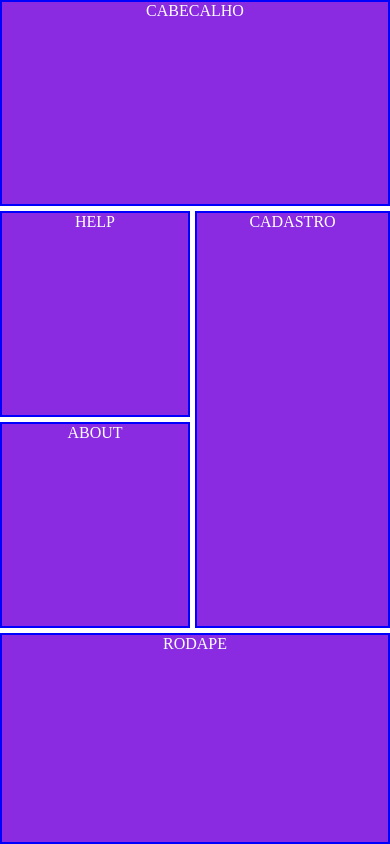
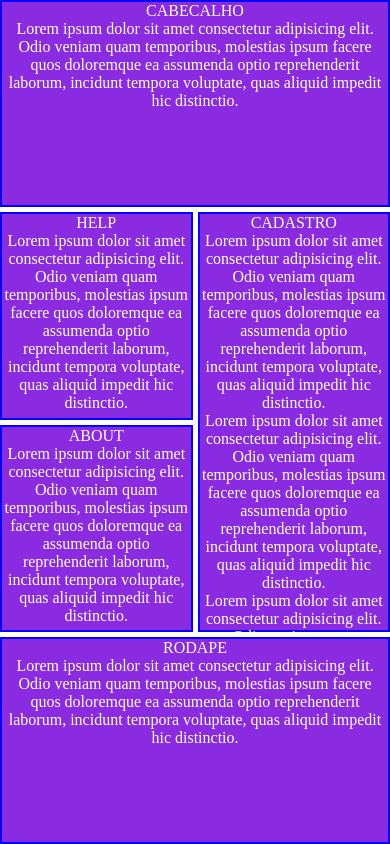
Before and after one commit to 1TDSPW-2024/exemplo-grid, a plain HTML site: page index.html in a window 390 px wide. Drawn offline with Linux system fonts and the light colour scheme.

Commit message:
Layout avançado com @media-queries

```diff
--- a/css/estilo.css
+++ b/css/estilo.css
@@ -7,6 +7,7 @@
 .container{
   display: grid;
   height: 100vh;
+
   grid-template-columns: 1fr 1fr;
   grid-template-rows: 1fr 1fr 1fr 1fr;
   gap: 5px;
@@ -16,17 +17,51 @@
   /* grid-column-start: 1;
   grid-column-end: 3; */
   /* grid-column: 1 / 3; */
-  grid-column: span 3;
+  grid-column: span 2;
+}
+
+.container :nth-child(2){
+  grid-column: span 1;
+}
+
+.container :nth-child(4){
+  grid-column: span 1;
 }
 
 .container :nth-child(3){
-  grid-column: span 2;
+  grid-column: span 1;
   grid-row: span 2;
 }
 
 .container :nth-child(5){
-  grid-column: span 3;
-  grid-row: span 2;
+  grid-column: span 2;
+  grid-row: span 1;
+}
+
+@media only screen (max-width: 670px) {
+
+  .container{
+    grid-template-rows: 1fr 1fr 1fr 1fr 1fr;
+  }
+
+  .container :nth-child(2){
+    grid-column: span 2;
+  }
+
+  .container :nth-child(4){
+    grid-column: span 2;
+  }
+
+  .container :nth-child(3){
+    grid-column: span 2;
+  }
+
+}
+
+@media screen and (max-width:300px) {
+  .container{
+    font-size:0.6rem;
+  }
 }
 
 .box{
--- a/index.html
+++ b/index.html
@@ -12,11 +12,24 @@
 
     <!-- div.container>div*9.box.box-${Box-$} -->
     <div class="container">
-        <div class="box box-1">CABECALHO</div>
-        <div class="box box-2">HELP</div>
-        <div class="box box-3">CADASTRO</div>
-        <div class="box box-4">ABOUT</div>
-        <div class="box box-5">RODAPE</div>
+        <div class="box box-1">CABECALHO
+            <p>Lorem ipsum dolor sit amet consectetur adipisicing elit. Odio veniam quam temporibus, molestias ipsum facere quos doloremque ea assumenda optio reprehenderit laborum, incidunt tempora voluptate, quas aliquid impedit hic distinctio.</p>
+        </div>
+        <div class="box box-2">HELP
+            <p>Lorem ipsum dolor sit amet consectetur adipisicing elit. Odio veniam quam temporibus, molestias ipsum facere quos doloremque ea assumenda optio reprehenderit laborum, incidunt tempora voluptate, quas aliquid impedit hic distinctio.</p>
+        </div>
+        <div class="box box-3">CADASTRO
+            <p>Lorem ipsum dolor sit amet consectetur adipisicing elit. Odio veniam quam temporibus, molestias ipsum facere quos doloremque ea assumenda optio reprehenderit laborum, incidunt tempora voluptate, quas aliquid impedit hic distinctio.</p>
+            <p>Lorem ipsum dolor sit amet consectetur adipisicing elit. Odio veniam quam temporibus, molestias ipsum facere quos doloremque ea assumenda optio reprehenderit laborum, incidunt tempora voluptate, quas aliquid impedit hic distinctio.</p>
+            <p>Lorem ipsum dolor sit amet consectetur adipisicing elit. Odio veniam quam temporibus, molestias ipsum facere quos doloremque ea assumenda optio reprehenderit laborum, incidunt tempora voluptate, quas aliquid impedit hic distinctio.</p>
+
+        </div>
+        <div class="box box-4">ABOUT
+            <p>Lorem ipsum dolor sit amet consectetur adipisicing elit. Odio veniam quam temporibus, molestias ipsum facere quos doloremque ea assumenda optio reprehenderit laborum, incidunt tempora voluptate, quas aliquid impedit hic distinctio.</p>
+        </div>
+        <div class="box box-5">RODAPE
+            <p>Lorem ipsum dolor sit amet consectetur adipisicing elit. Odio veniam quam temporibus, molestias ipsum facere quos doloremque ea assumenda optio reprehenderit laborum, incidunt tempora voluptate, quas aliquid impedit hic distinctio.</p>
+        </div>
     </div>
 
 </body>
```
